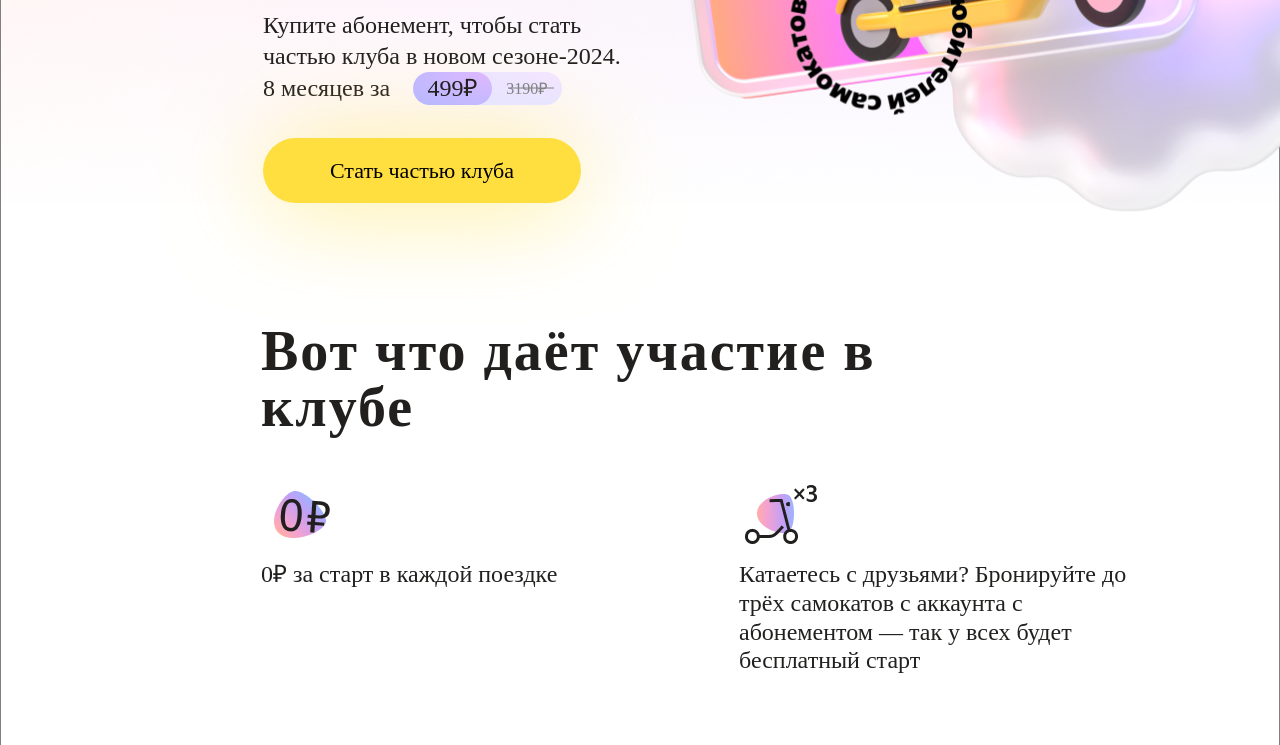
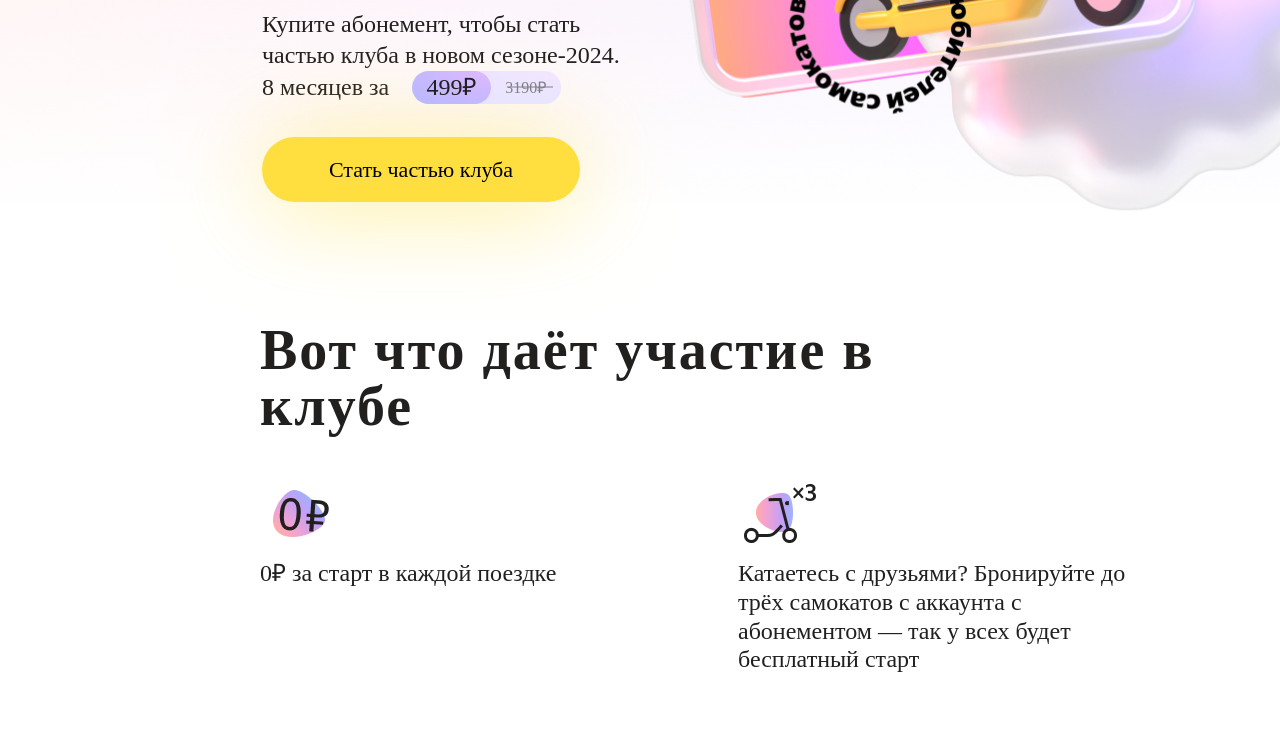
Before and after one commit to AlexeiPenkin/Yandex-GO, a plain HTML site: page index.html in a window 1280 px wide. Shown: the part 476-1221 px from the top of the page. Drawn offline with Linux system fonts and the light colour scheme; a web font is replaced by a local one.

Commit message:
first commit

```diff
--- a/scss/style.scss
+++ b/scss/style.scss
@@ -13,8 +13,7 @@ body {
 .main {
     max-width: 1440px;
     color: #21201F;
-    border: 1px solid grey;
-    // margin: 0 auto;
+    margin: 0 auto;
 
     /* Intro */
     .intro {
```
Also changed, not shown: css/style.css.
